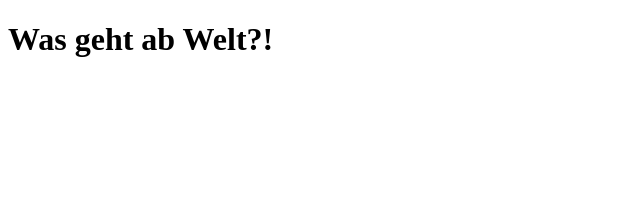
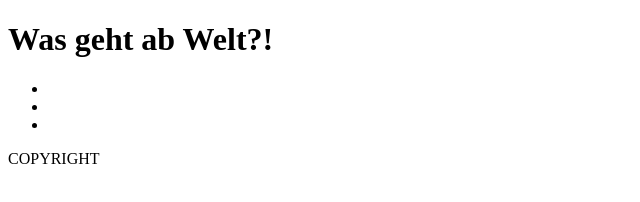
Before and after one commit to FireMetiX/wdd_919_git_intro, a plain HTML site: page index.html in a window 1280 px wide. Shown: the whole page, without its empty margins (0-640 px from the left). Drawn offline with Linux system fonts and the light colour scheme.

Commit message:
add main and footer sections

```diff
--- a/index.html
+++ b/index.html
@@ -12,5 +12,15 @@
         <h1>Was geht ab Welt?!</h1>
     </header>
 
+    <ul>
+        <li></li>
+        <li></li>
+        <li></li>
+    </ul>
+
+    <footer>
+        <p>COPYRIGHT</p>
+    </footer>
+
 </body>
 </html>
```
